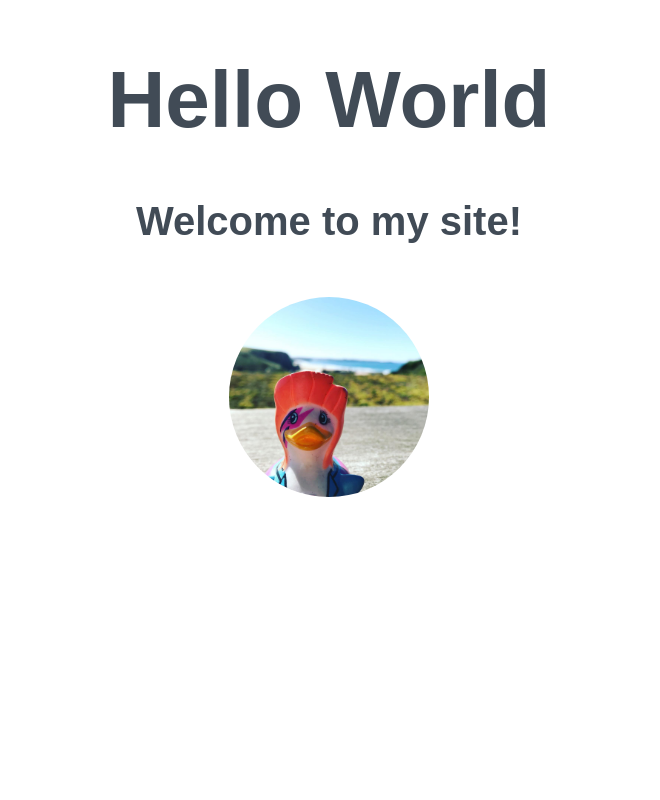
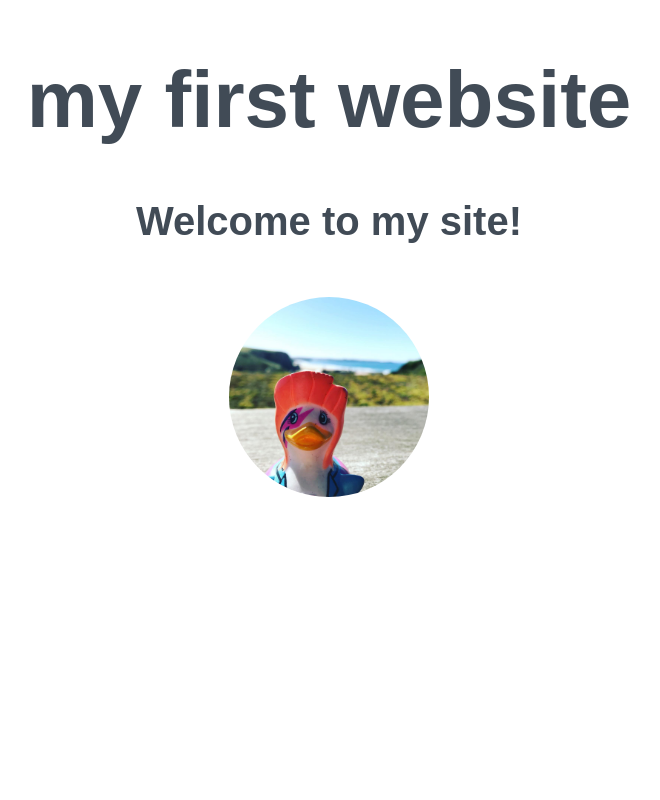
Before and after one commit to rorytheracingcar123/my-first-website, a plain HTML site: page index.html in a window 1280 px wide. Shown: the top 800 px of the page, without its empty margins (311-971 px from the left). Drawn offline with Linux system fonts and the light colour scheme.

Commit message:
updated title

```diff
--- a/index.html
+++ b/index.html
@@ -5,13 +5,13 @@
   <meta http-equiv="X-UA-Compatible" content="IE=edge">
   <meta name="viewport" content="width=device-width, initial-scale=1">
 
-  <title>My first site</title>
+  <title>cheese is really good</title>
   <link rel="stylesheet" type="text/css" href="./css/styles.css">
 
 </head>
 <body>
   <div>
-  <h1>Hello World</h1>
+  <h1>my first website</h1>
 
   <h2>Welcome to my site!</h2>
 
```
